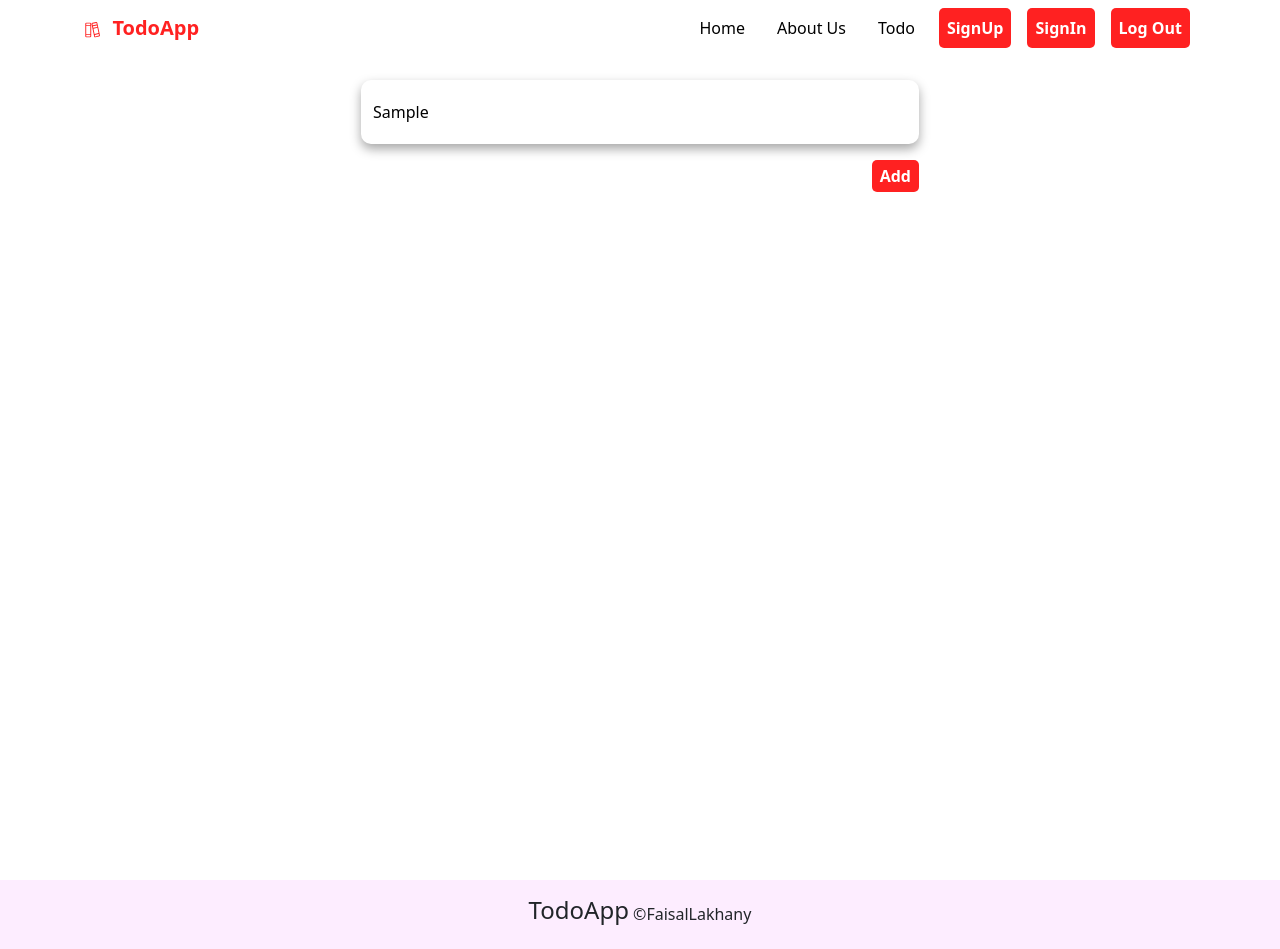
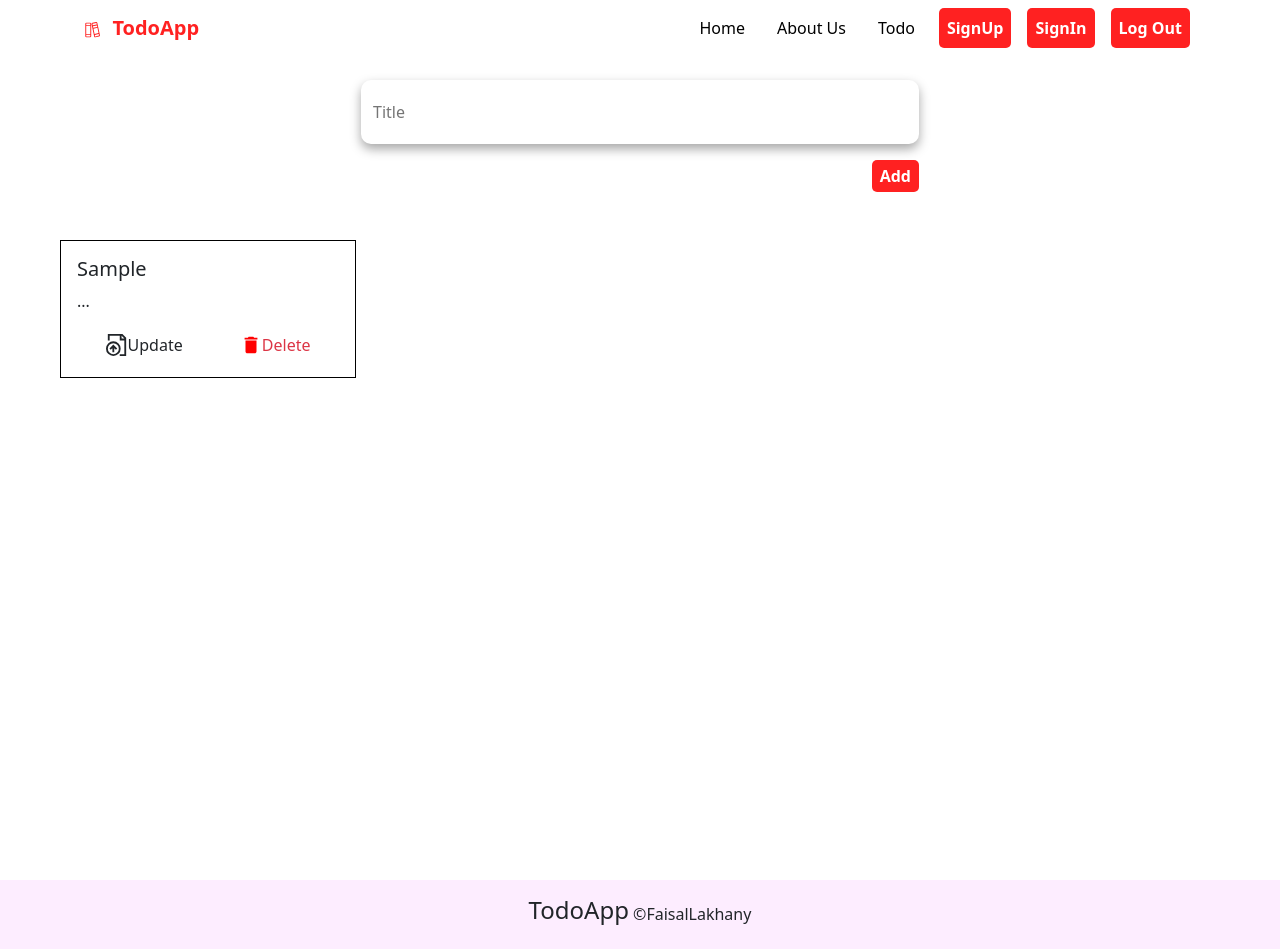
Before and after one commit to faisalrlakhany/TodoApp-MongoDB, a React (Vite) app in the folder frontend/: page /todo in a window 1280 px wide. Both pictures are taken after typing "Sample" into the empty fields and a click on the button "Add". Built offline with nearby package versions, Linux system fonts and the light colour scheme.

Commit message:
Todo LIst Ui created

```diff
--- a/frontend/src/components/navbar/Navbar.jsx
+++ b/frontend/src/components/navbar/Navbar.jsx
@@ -2,7 +2,6 @@ import React from 'react'
 import './Navbar.css'
 import { PiBooksLight } from "react-icons/pi";
 import { Link } from 'react-router-dom';
-
 
 const Navbar = () => {
   return (
@@ -10,19 +9,21 @@ const Navbar = () => {
       <nav className='navbar navbar-expand-lg'>
         <div className='container'>
           <Link className='navbar-brand' to='/'>
-            <b> <PiBooksLight />&nbsp; TodoApp</b>
+            <b><PiBooksLight />&nbsp; TodoApp</b>
           </Link>
+
           <button
             className='navbar-toggler'
             type='button'
             data-bs-toggle='collapse'
-            data-bs-target='/navbarSupportedContent'
+            data-bs-target='#navbarSupportedContent'
             aria-controls='navbarSupportedContent'
             aria-expanded='false'
             aria-label='Toggle navigation'
           >
             <span className='navbar-toggler-icon' />
           </button>
+
           <div className='collapse navbar-collapse' id='navbarSupportedContent'>
             <ul className='navbar-nav ms-auto mb-2 mb-lg-0'>
               <li className='nav-item mx-2'>
@@ -47,7 +48,7 @@ const Navbar = () => {
               </li>
               <li className='nav-item mx-2'>
                 <Link className='nav-link active btn-nav' aria-current='page' to='/signin'>
-                   SignIn
+                  SignIn
                 </Link>
               </li>
               <li className='nav-item mx-2'>
@@ -56,7 +57,6 @@ const Navbar = () => {
                 </Link>
               </li>
             </ul>
-
           </div>
         </div>
       </nav>
--- a/frontend/src/components/todo/Todo.css
+++ b/frontend/src/components/todo/Todo.css
@@ -14,3 +14,30 @@
 #textarea {
   display: none;
 }
+.todo-card
+{
+  border: 1px solid black;
+}
+.todo-card-p
+{
+  text-align: justify;
+  text-justify: inter-word;
+}
+.card-icons
+{
+  font-size: 22px;
+  cursor: pointer;
+}
+.del
+{
+  color: red;
+}
+.card-icon-head
+{
+  cursor: pointer;
+  transition: all 0.3s;
+}
+.card-icon-head:hover
+{
+  box-shadow: rgba(0, 0, 0, 0.35) 0px 5px 11px;
+}
--- a/frontend/src/components/todo/Todo.jsx
+++ b/frontend/src/components/todo/Todo.jsx
@@ -1,34 +1,74 @@
-import React from 'react'
-import './Todo.css'
+import { useState } from "react";
+import "./Todo.css";
+import TodoCard from "./TodoCard.jsx";
 
 const Todo = () => {
+  const [inputs, setInputs] = useState({ title : "", body: "" });
+  const [array , setArray] = useState([])
+
   const show = () => {
-    document.getElementById('textarea').style.display = 'block'
-  }
+    document.getElementById("textarea").style.display = "block";
+  };
+
+  const inputVal = (e) => {
+    const { name, value } = e.target;
+
+    setInputs({ ...inputs, [name]: value });
+  };
+
+  const submit = () => {
+    setArray([...array , inputs])
+    setInputs({title : ""  , body : ""})
+  };
+
+
+
   return (
-    <div className='todo'>
-      <div className='container todo-main d-flex flex-column justify-content-center align-items-center my-4 flex-column'>
-        <div className='d-flex flex-column todo-input-div w-50 p-1'>
+    <div className="todo">
+      <div className="container todo-main d-flex flex-column justify-content-center align-items-center my-4 flex-column">
+        <div className="d-flex flex-column todo-input-div w-50 p-1">
           <input
-            type='text'
-            placeholder='Title'
-            className='my-2 p-2 todo-input '
+            type="text"
+            placeholder="Title"
+            className="my-2 p-2 todo-input "
+            name="title"
+            value={inputs.title}
             onClick={show}
+            onChange={inputVal}
           />
           <textarea
-            id='textarea'
-            type='text'
-            placeholder='Body'
-            className='p-2  todo-input'
+            id="textarea"
+            type="text"
+            placeholder="Body"
+            className="p-2  todo-input"
+            name="body"
+            value={inputs.body}
+            onChange={inputVal}
           />
         </div>
-        <div className='d-flex w-50 justify-content-end my-3'>
-          {' '}
-          <button className='home-btn px-2 py-1'>Add</button>{' '}
+        <div className="d-flex w-50 justify-content-end my-3">
+          <button className="home-btn px-2 py-1" onClick={submit}>
+            Add
+          </button>
         </div>
       </div>
+
+      <div className="todo-body">
+        <div className="container-fluid">
+          <div className="row">
+              {array && array.map((item ,index)=>{
+                return(
+                <div className="col-lg-3 col-10 mx-5 my-2">
+                  <TodoCard title={item.title} body={item.body} />
+                </div>
+              )})}
+          </div>
+        </div>
+      </div>
+
+
     </div>
-  )
-}
+  );
+};
 
-export default Todo
+export default Todo;
--- /dev/null
+++ b/frontend/src/components/todo/TodoCard.jsx
@@ -0,0 +1,27 @@
+import React from 'react'
+
+import { MdDelete } from "react-icons/md";
+import { GrDocumentUpdate } from "react-icons/gr";
+
+
+const TodoCard = ({title , body}) => {
+  return (
+    <div className='p-3 todo-card' >
+      <div>
+        <h5>{title}</h5>
+        <p className='todo-card-p' >{body.split("" , 77)}...</p>
+      </div>
+      <div className='d-flex justify-content-around '>
+        <div className='d-flex justify-content-center align-items-center card-icon-head px-2 py-1'>
+          <GrDocumentUpdate className='card-icons' /> Update
+
+        </div>
+        <div className='d-flex justify-content-center align-items-center card-icon-head px-2 py-1 text-danger'>
+        <MdDelete className='card-icons del' /> Delete
+      </div>
+      </div>
+    </div>
+  )
+}
+
+export default TodoCard
```
